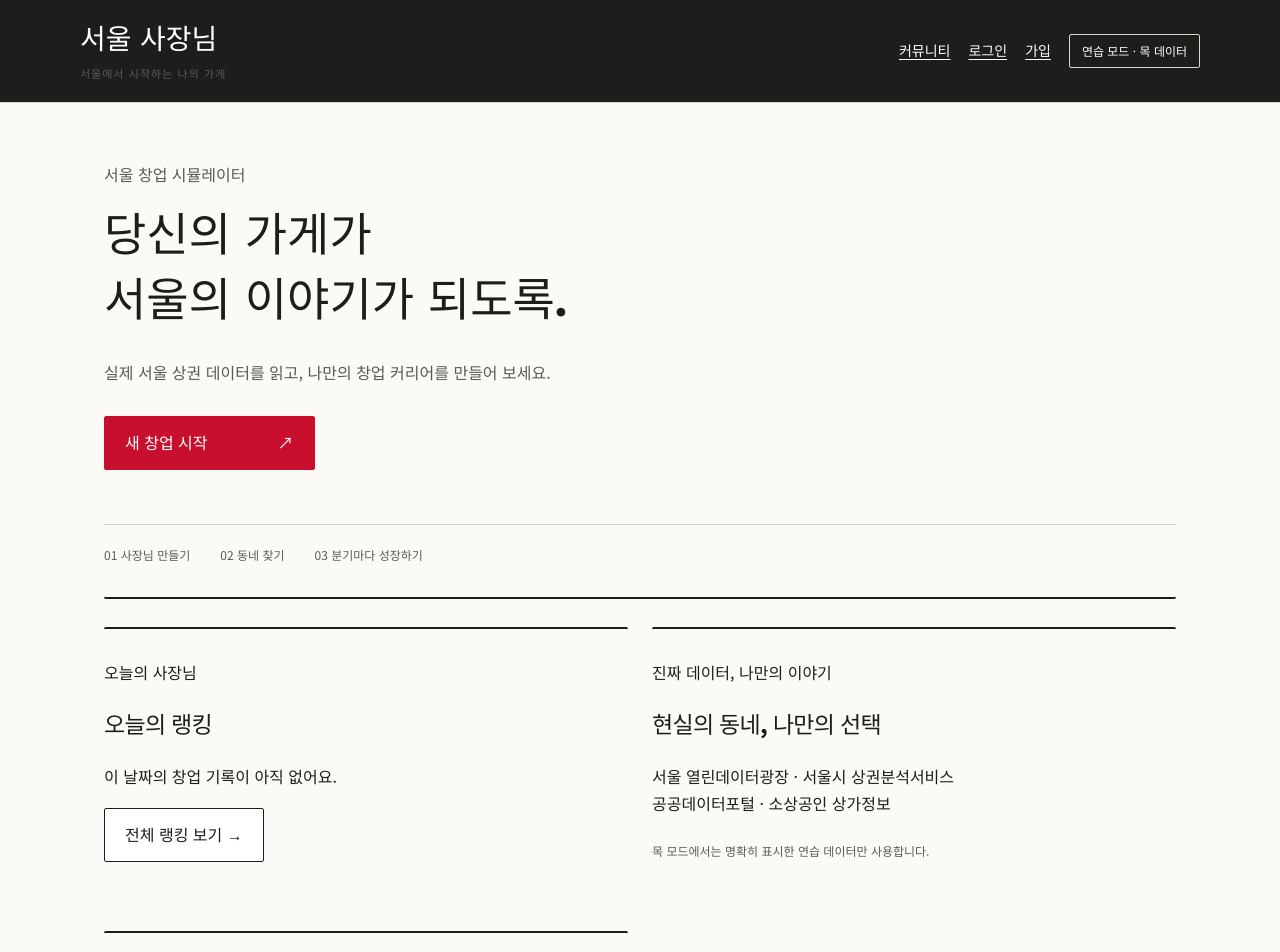
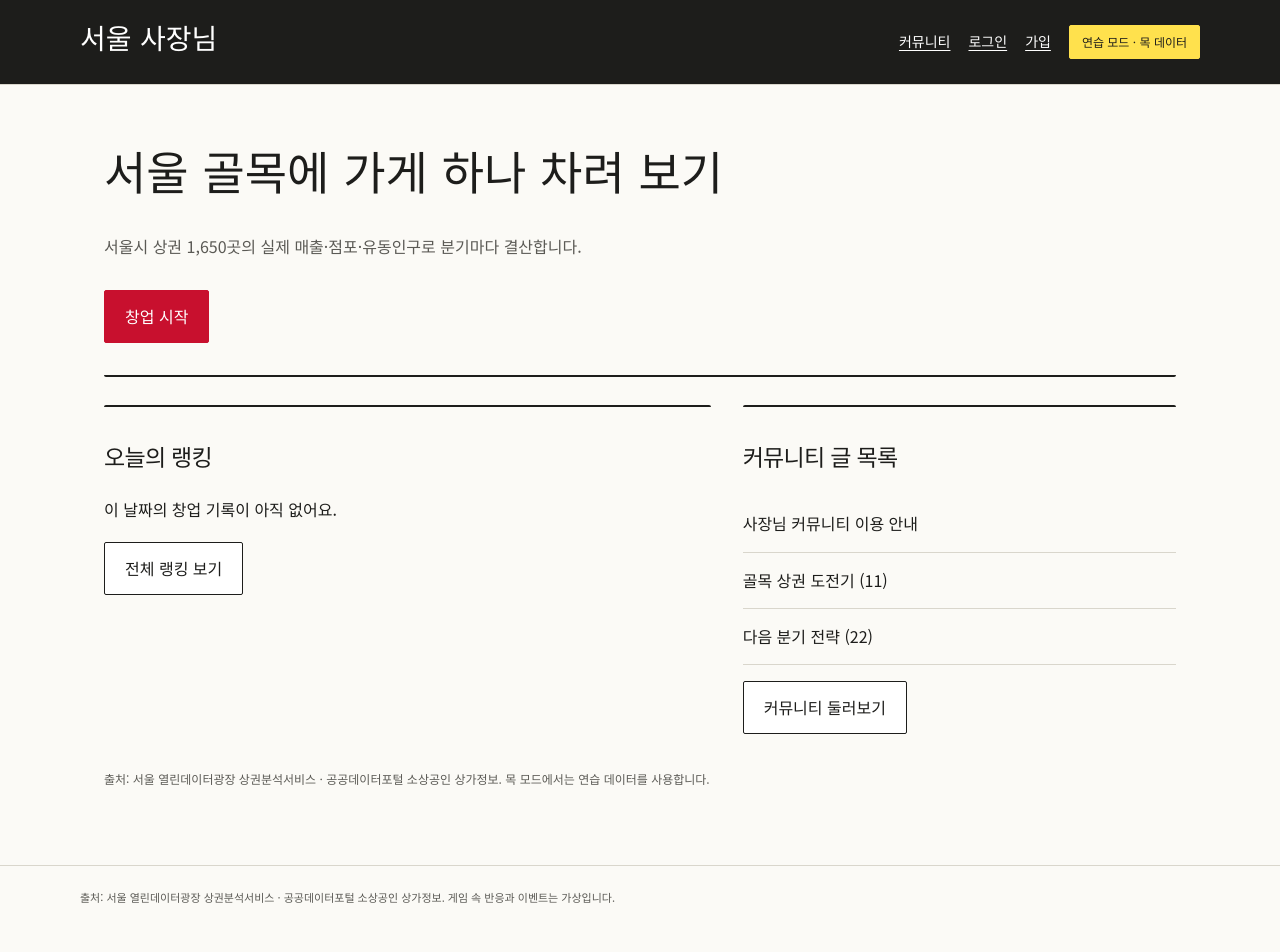
Before and after one commit to seah1006/seoul-startup-sim, a React (Vite) app in the folder frontend/: page / in a window 1280 px wide. Shown: the top 952 px of the page. After the commit the page ends 929 px from the top, so only its background shows below. Built offline with nearby package versions, Linux system fonts and the light colour scheme.

Commit message:
feat: 간판 헤더와 랭킹 중심 홈 구성

```diff
--- a/frontend/src/App.tsx
+++ b/frontend/src/App.tsx
@@ -13,12 +13,12 @@ function AppShell() {
     <>
       <header>
         <Link className="brand" to="/">
-          서울 사장님<span>서울에서 시작하는 나의 가게</span>
+          서울 사장님
         </Link>
         <nav className="header-links" aria-label="상단 메뉴">
           <Link to="/board">커뮤니티</Link>
           <AuthHeader />
-          <span className="badge">{useMock ? '연습 모드 · 목 데이터' : '실제 데이터 모드'}</span>
+          <span className={useMock ? 'badge mock-badge' : 'badge'}>{useMock ? '연습 모드 · 목 데이터' : '실제 데이터 모드'}</span>
         </nav>
       </header>
       <main>
@@ -68,7 +68,7 @@ function AppShell() {
           />
         </Routes>
       </main>
-      <footer>서울 사장님 · 실제 데이터와 게임 속 시뮬레이션을 구분해 표시합니다.</footer>
+      <footer>출처: 서울 열린데이터광장 상권분석서비스 · 공공데이터포털 소상공인 상가정보. 게임 속 반응과 이벤트는 가상입니다.</footer>
     </>
   );
 }
--- a/frontend/src/components/BoardDetail.tsx
+++ b/frontend/src/components/BoardDetail.tsx
@@ -104,7 +104,7 @@ function PostView({ postId }: { postId: number }) {
       {post && !loadError && (
         <>
           <article className="card">
-            <p className="eyebrow">
+            <p>
               {category[post.category]}
               {post.isPinned ? ' · 고정' : ''}
             </p>
--- a/frontend/src/components/BoardEntry.tsx
+++ b/frontend/src/components/BoardEntry.tsx
@@ -21,8 +21,8 @@ export function PopularBoardPosts() {
   }, []);
   return (
     <article className="card">
-      <p className="eyebrow">사장님 커뮤니티</p>
-      <h2>커뮤니티 인기글</h2>
+
+      <h2>커뮤니티 글 목록</h2>
       {state === 'error' ? (
         <p>인기글을 불러오지 못했습니다.</p>
       ) : !state ? (
--- a/frontend/src/components/BoardList.tsx
+++ b/frontend/src/components/BoardList.tsx
@@ -108,7 +108,7 @@ export default function BoardList({ mine = false }: { mine?: boolean }) {
   const page = query.page ?? 0;
   return (
     <section className="board" aria-labelledby="board-title">
-      <p className="eyebrow">사장님 커뮤니티</p>
+
       <h1 id="board-title">{mine ? '내 글' : '사장님 커뮤니티'}</h1>
       <nav className="choices" aria-label="게시판 메뉴">
         <MemberOnly>
--- a/frontend/src/components/BoardRecordCard.tsx
+++ b/frontend/src/components/BoardRecordCard.tsx
@@ -16,7 +16,7 @@ export function BoardRecordCard({
       className="board-record-card"
       aria-label={preview ? '엔딩 인증 카드 미리보기' : '엔딩 인증 카드'}
     >
-      <p className="eyebrow">{preview ? '엔딩 인증 카드 미리보기' : '엔딩 인증'}</p>
+      <p>{preview ? '엔딩 인증 카드 미리보기' : '엔딩 인증'}</p>
       <h2>{record.shopName}</h2>
       <p>
         {record.ownerName} · {ending[record.endingType]}
--- a/frontend/src/components/GameMilestones.tsx
+++ b/frontend/src/components/GameMilestones.tsx
@@ -46,7 +46,7 @@ export function TurningPointCard({
   }
   return (
     <section className="card turning-point" aria-label="전환점">
-      <p className="eyebrow">전환점</p>
+
       {result ? (
         <>
           <h2>{result.success ? '선택이 좋은 결실을 맺었어요' : '새로운 경험이 되었어요'}</h2>
@@ -131,7 +131,7 @@ export function EndingScreen({ game }: { game: GameState }) {
   };
   return (
     <section className="card ending">
-      <p className="eyebrow">나의 창업 이야기</p>
+
       <h2>{titles[game.endingType || 'LONG_RUNNING']}</h2>
       {summary ? (
         <>
--- a/frontend/src/components/Rankings.tsx
+++ b/frontend/src/components/Rankings.tsx
@@ -67,11 +67,11 @@ export function RankingPreview() {
   }, []);
   return (
     <article className="card">
-      <p className="eyebrow">오늘의 사장님</p>
+
       <h2>오늘의 랭킹</h2>
       {data ? <RankingTable data={data} /> : <p>{error || '랭킹을 불러오는 중…'}</p>}
       <Link className="button" to="/rankings">
-        전체 랭킹 보기 →
+        전체 랭킹 보기
       </Link>
     </article>
   );
@@ -122,7 +122,7 @@ export function RankingsScreen() {
   }
   return (
     <>
-      <p className="eyebrow">오늘의 사장님 랭킹</p>
+
       <h1>서울 사장님 랭킹</h1>
       <section className="card">
         <label>
--- a/frontend/src/components/ResultCard.tsx
+++ b/frontend/src/components/ResultCard.tsx
@@ -15,7 +15,7 @@ export const quarterLabel = (q: string) => `${q.slice(0, 4)}년 ${q.slice(4)}분
 export function ResultCard({ result: r }: { result: QuarterResult }) {
   return (
     <article className="card result">
-      <p className="eyebrow">분기 결산 · {quarterLabel(r.quarter)}</p>
+      <p>분기 결산 · {quarterLabel(r.quarter)}</p>
       <h2>{quarterLabel(r.quarter)}가 끝났어요</h2>
       <p>{r.headline.label}</p>
       <strong className="headline">{money(r.headline.amount)}</strong>
--- a/frontend/src/pages/GamePage.tsx
+++ b/frontend/src/pages/GamePage.tsx
@@ -53,7 +53,7 @@ export default function Game() {
     <>
       <div className="section-title">
         <div>
-          <p className="eyebrow">
+          <p>
             {quarterLabel(game.currentQuarter)} · {game.owner.name} 사장님
           </p>
           <h1>{game.shop.shopName}</h1>
@@ -82,7 +82,7 @@ export default function Game() {
         <>
           <ResultCard result={result} />
           <button className="primary" onClick={() => setResult(null)}>
-            다음 운영 계획 →
+            다음 운영 계획
           </button>
         </>
       ) : game.status === 'ENDED' ? (
@@ -91,7 +91,7 @@ export default function Game() {
         <TurningPointCard game={game} onGame={setGame} />
       ) : (
         <section className="card">
-          <p className="eyebrow">이번 분기 운영</p>
+
           <h2>이번 분기는 어떻게 운영할까요?</h2>
           <form
             onSubmit={(e) => {
@@ -170,7 +170,7 @@ export default function Game() {
               </label>
             </div>
             <button className="primary" disabled={busy}>
-              {busy ? '분기를 결산하는 중…' : '결정 저장하고 다음 분기 →'}
+              {busy ? '분기를 결산하는 중…' : '결정 저장하고 다음 분기'}
             </button>
           </form>
           <SellButton game={game} onGame={setGame} />
--- a/frontend/src/pages/Home.tsx
+++ b/frontend/src/pages/Home.tsx
@@ -7,41 +7,22 @@ export default function Home() {
   return (
     <>
       <section className="hero">
-        <p className="eyebrow">서울 창업 시뮬레이터</p>
-        <h1>
-          당신의 가게가
-          <br />
-          서울의 이야기가 되도록.
-        </h1>
-        <p>실제 서울 상권 데이터를 읽고, 나만의 창업 커리어를 만들어 보세요.</p>
-        <Link className="button" to="/new">
-          새 창업 시작 <span>↗</span>
-        </Link>
+        <h1>서울 골목에 가게 하나 차려 보기</h1>
+        <p>서울시 상권 1,650곳의 실제 매출·점포·유동인구로 분기마다 결산합니다.</p>
+        <Link className="button" to="/new">창업 시작</Link>
         {saved && (
           <Link className="continue" to={`/games/${saved}`}>
-            이전 창업 이어하기 →
+            이어서 하기
           </Link>
         )}
-        <div className="hero-bottom">
-          <span>01 사장님 만들기</span>
-          <span>02 동네 찾기</span>
-          <span>03 분기마다 성장하기</span>
-        </div>
+
       </section>
-      <section className="grid two">
+      <section className="grid home-columns">
         <RankingPreview />
-        <article className="card">
-          <p className="eyebrow">진짜 데이터, 나만의 이야기</p>
-          <h2>현실의 동네, 나만의 선택</h2>
-          <p>
-            서울 열린데이터광장 · 서울시 상권분석서비스
-            <br />
-            공공데이터포털 · 소상공인 상가정보
-          </p>
-          <small>목 모드에서는 명확히 표시한 연습 데이터만 사용합니다.</small>
-        </article>
+
         <PopularBoardPosts />
       </section>
+      <p><small>출처: 서울 열린데이터광장 상권분석서비스 · 공공데이터포털 소상공인 상가정보. 목 모드에서는 연습 데이터를 사용합니다.</small></p>
     </>
   );
 }
--- a/frontend/src/pages/NewOwner.tsx
+++ b/frontend/src/pages/NewOwner.tsx
@@ -47,7 +47,7 @@ export default function NewOwner() {
   }
   return (
     <>
-      <p className="eyebrow">1단계 · 사장님</p>
+
       <h1>어떤 사장님이 될까요?</h1>
       <section className="card">
         <label>
@@ -125,7 +125,7 @@ export default function NewOwner() {
         </p>
       )}
       <button className="primary" disabled={!name.trim() || !list.length || busy} onClick={submit}>
-        {busy ? '준비 중…' : '확인하고 동네 찾기 →'}
+        {busy ? '준비 중…' : '확인하고 동네 찾기'}
       </button>
     </>
   );
--- a/frontend/src/pages/ShopSetup.tsx
+++ b/frontend/src/pages/ShopSetup.tsx
@@ -81,7 +81,7 @@ export default function ShopSetup({
   }
   return (
     <>
-      <p className="eyebrow">2단계 · 동네 찾기</p>
+
       <h1>첫 가게, 어느 동네가 좋을까요?</h1>
       <div className="grid map-layout">
         <section>
@@ -124,7 +124,7 @@ export default function ShopSetup({
           />
         </section>
         <section className="card">
-          <p className="eyebrow">상권 리포트 {useMock ? '· 목 데이터' : ''}</p>
+          <p>상권 리포트 {useMock ? '· 목 데이터' : ''}</p>
           <h2>{area?.name || '동네를 선택해 주세요'}</h2>
           {report && (
             <>
```
